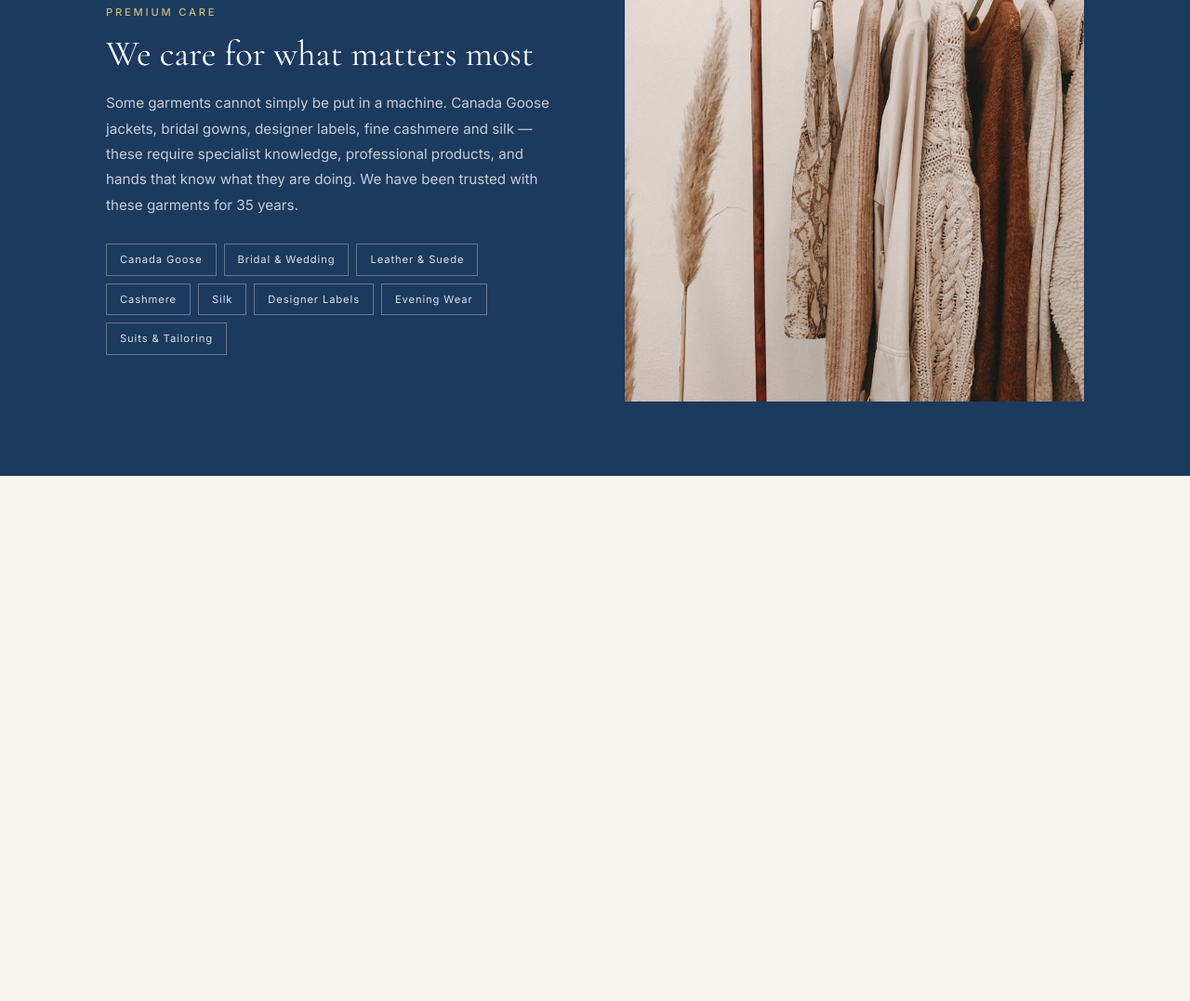
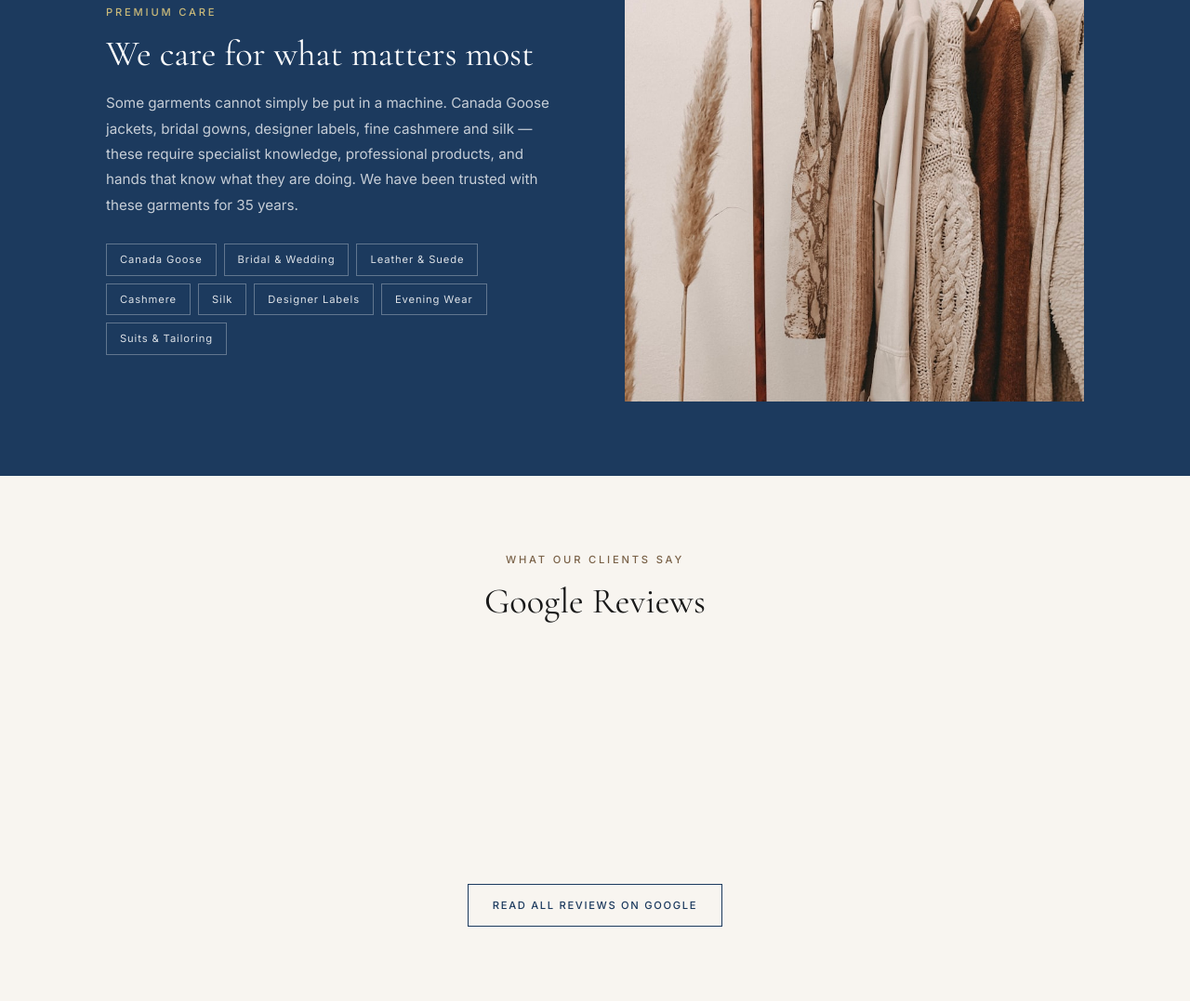
Before and after one commit to zainraza1994/elegance-dry-cleaners, a plain HTML site: page index.html in a window 1280 px wide. Shown: the part 2862-3939 px from the top of the page at 93% size. Before the commit the page ends 3374 px from the top, so only its background shows below. Drawn offline with nearby package versions, Linux system fonts and the light colour scheme.

Commit message:
feat: Google Reviews section with Elfsight widget

```diff
--- a/index.html
+++ b/index.html
@@ -13,6 +13,7 @@
   <link rel="preconnect" href="https://fonts.gstatic.com" crossorigin>
   <link href="https://fonts.googleapis.com/css2?family=Cormorant+Garamond:ital,wght@0,300;0,400;0,600;1,400&family=Inter:wght@300;400;500&display=swap" rel="stylesheet">
   <link rel="stylesheet" href="styles.css">
+  <script src="https://static.elfsight.com/platform/platform.js" async></script>
 </head>
 <body>
   <a href="#main-content" class="skip-link">Skip to main content</a>
@@ -186,6 +187,20 @@
         </div>
       </div>
     </section>
+    <section class="reviews section section--ivory" id="reviews" aria-labelledby="reviews-heading">
+      <div class="inner">
+        <div class="section__header" style="text-align: center;">
+          <p class="label" style="text-align: center;">What Our Clients Say</p>
+          <h2 id="reviews-heading">Google Reviews</h2>
+        </div>
+        <div class="reviews__widget">
+          <div class="elfsight-app-YOUR-WIDGET-ID-HERE"></div>
+        </div>
+        <div class="reviews__cta" style="text-align: center; margin-top: 32px;">
+          <a href="YOUR-GOOGLE-BUSINESS-PROFILE-URL" class="btn btn--outline" target="_blank" rel="noopener">Read all reviews on Google</a>
+        </div>
+      </div>
+    </section>
   </main>
   <script src="main.js"></script>
 </body>
--- a/styles.css
+++ b/styles.css
@@ -529,3 +529,11 @@ p { color: var(--text-muted); font-size: 0.95rem; line-height: 1.8; }
   .specialist__inner { grid-template-columns: 1fr; gap: 32px; }
   .specialist__image { display: none; }
 }
+
+/* =============================================
+   REVIEWS
+   ============================================= */
+
+.reviews__widget {
+  min-height: 200px;
+}
```
